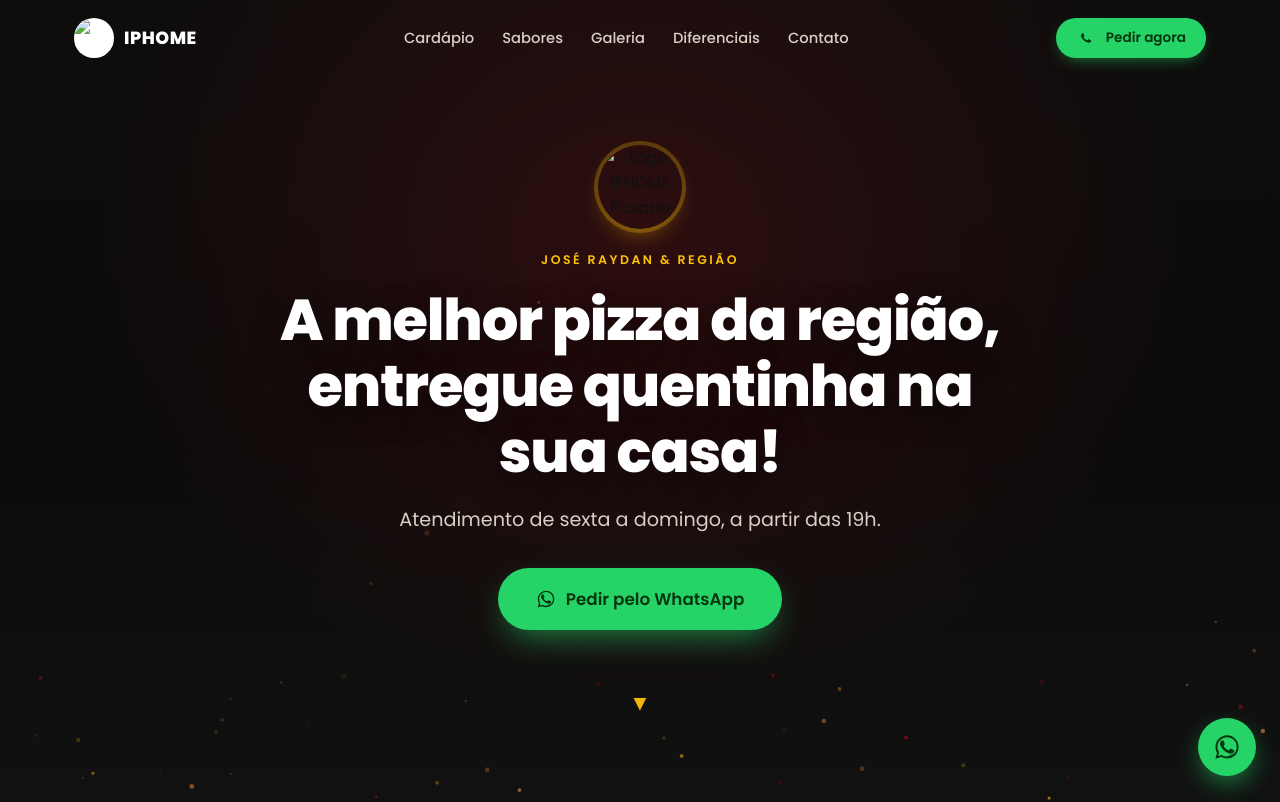
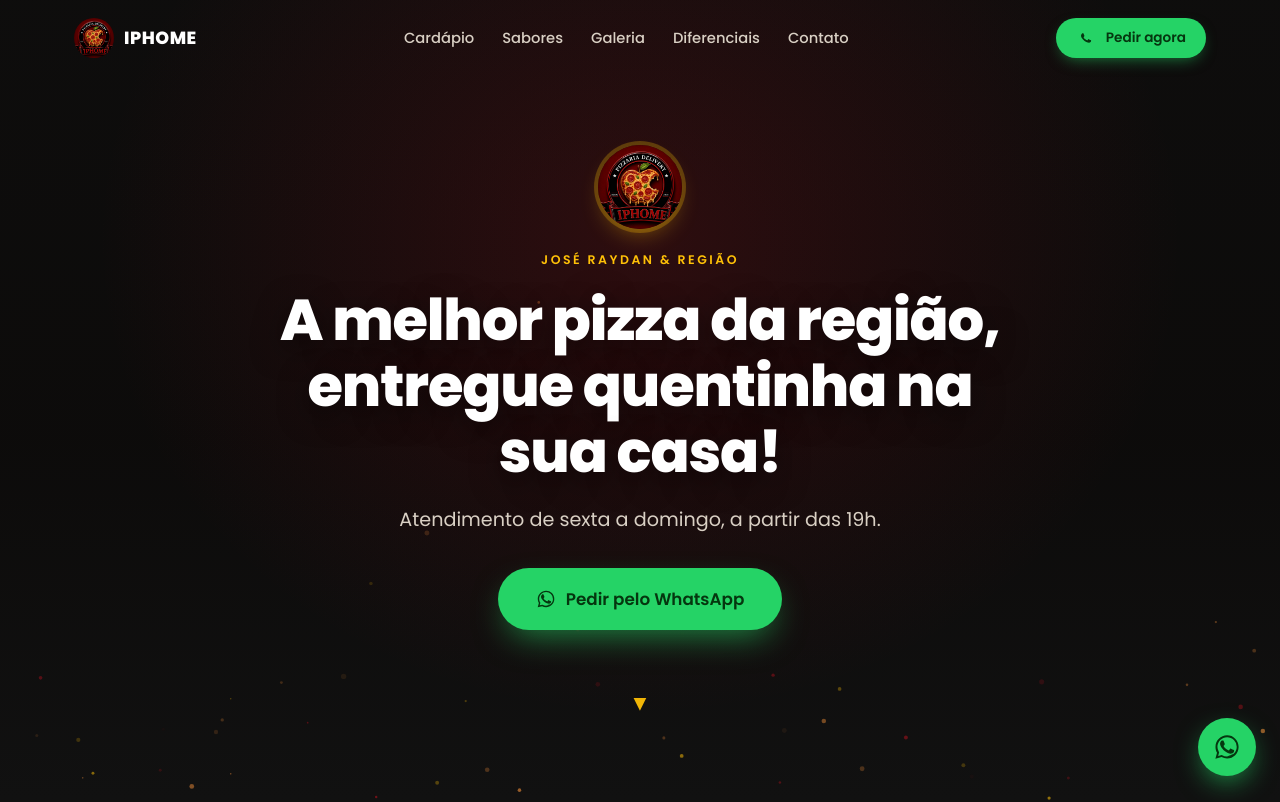
Before and after one commit to TheKing0101/IPHOMEOFICIAL, a plain HTML site: page index.html in a window 1280 px wide. Shown: the top 802 px of the page. Drawn offline with Linux system fonts and the light colour scheme.

Commit message:
Update index.html

```diff
--- a/index.html
+++ b/index.html
@@ -10,11 +10,11 @@
 
 <meta property="og:title" content="IPHOME Pizzaria Delivery">
 <meta property="og:description" content="A melhor pizza da região, entregue quentinha na sua casa! Peça pelo WhatsApp.">
-<meta property="og:image" content="img/logo.jpeg">
+<meta property="og:image" content="logo.jpeg">
 <meta property="og:type" content="website">
 <meta property="og:locale" content="pt_BR">
 
-<link rel="icon" type="image/png" href="img/logo.jpeg">
+<link rel="icon" type="image/png" href="logo.jpeg">
 
 <link rel="preconnect" href="https://fonts.googleapis.com">
 <link rel="preconnect" href="https://fonts.gstatic.com" crossorigin>
@@ -28,7 +28,7 @@
 <header class="navbar" id="navbar">
   <div class="navbar__inner">
     <a href="#topo" class="navbar__brand">
-      <img src="img/logo.jpeg" alt="Logo IPHOME Pizzaria Delivery" class="navbar__logo">
+      <img src="logo.jpeg" alt="Logo IPHOME Pizzaria Delivery" class="navbar__logo">
       <span>IPHOME</span>
     </a>
     <nav class="navbar__nav" aria-label="Navegação principal">
@@ -53,7 +53,7 @@
   <canvas id="emberCanvas" class="hero__canvas"></canvas>
   <div class="hero__overlay"></div>
   <div class="hero__content reveal">
-    <img src="img/logo.jpeg" alt="Logo IPHOME Pizzaria Delivery" class="hero__logo">
+    <img src="logo.jpeg" alt="Logo IPHOME Pizzaria Delivery" class="hero__logo">
     <p class="hero__eyebrow">José Raydan &amp; região</p>
     <h1 class="hero__title">A melhor pizza da região, entregue quentinha na sua casa!</h1>
     <p class="hero__subtitle">Atendimento de sexta a domingo, a partir das 19h.</p>
@@ -255,7 +255,7 @@
 <footer class="footer" id="rodape">
   <div class="container footer__inner">
     <div class="footer__brand">
-      <img src="img/logo.jpeg" alt="Logo IPHOME Pizzaria Delivery" class="footer__logo">
+      <img src="logo.jpeg" alt="Logo IPHOME Pizzaria Delivery" class="footer__logo">
       <p>IPHOME Pizzaria Delivery</p>
     </div>
     <div class="footer__info">
```
